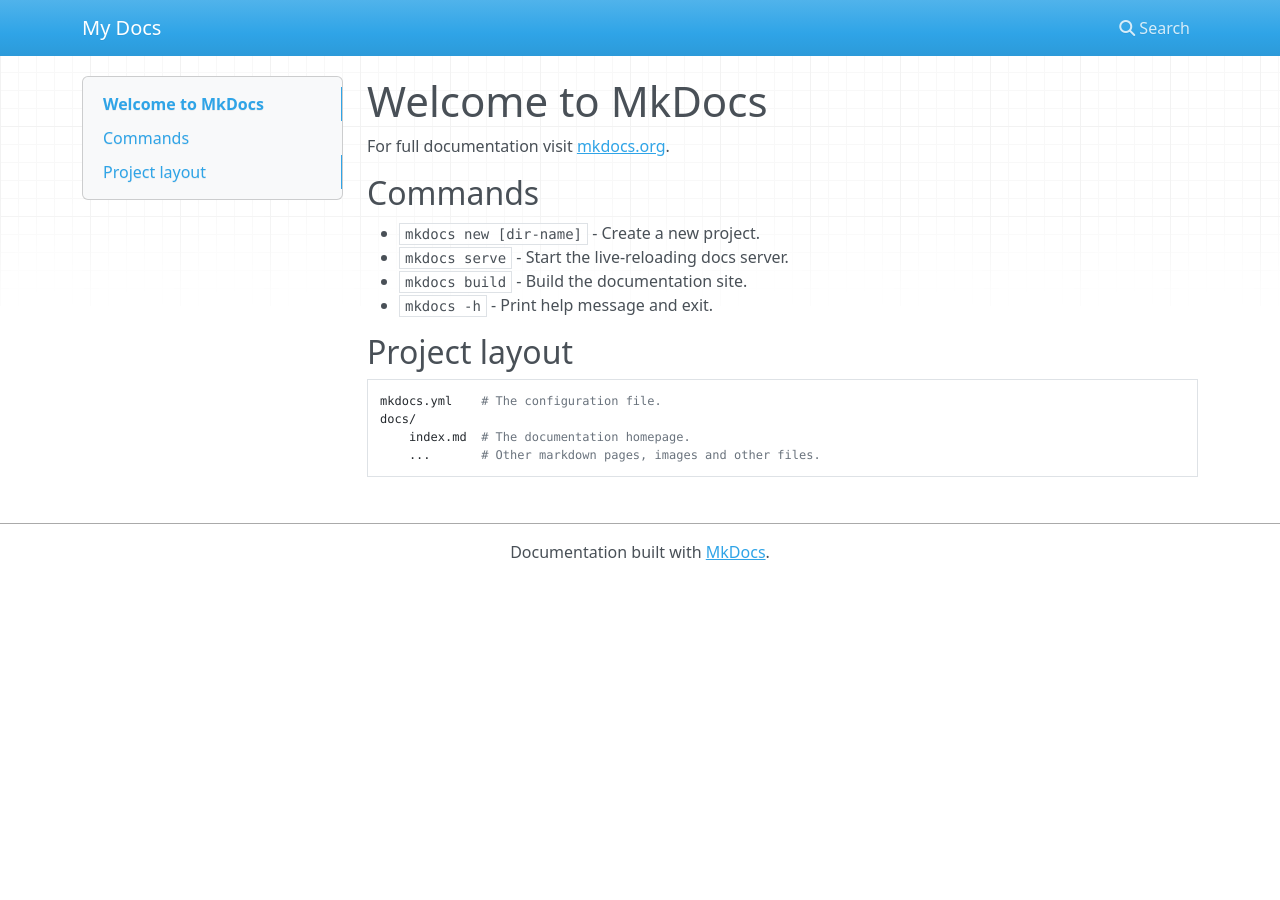
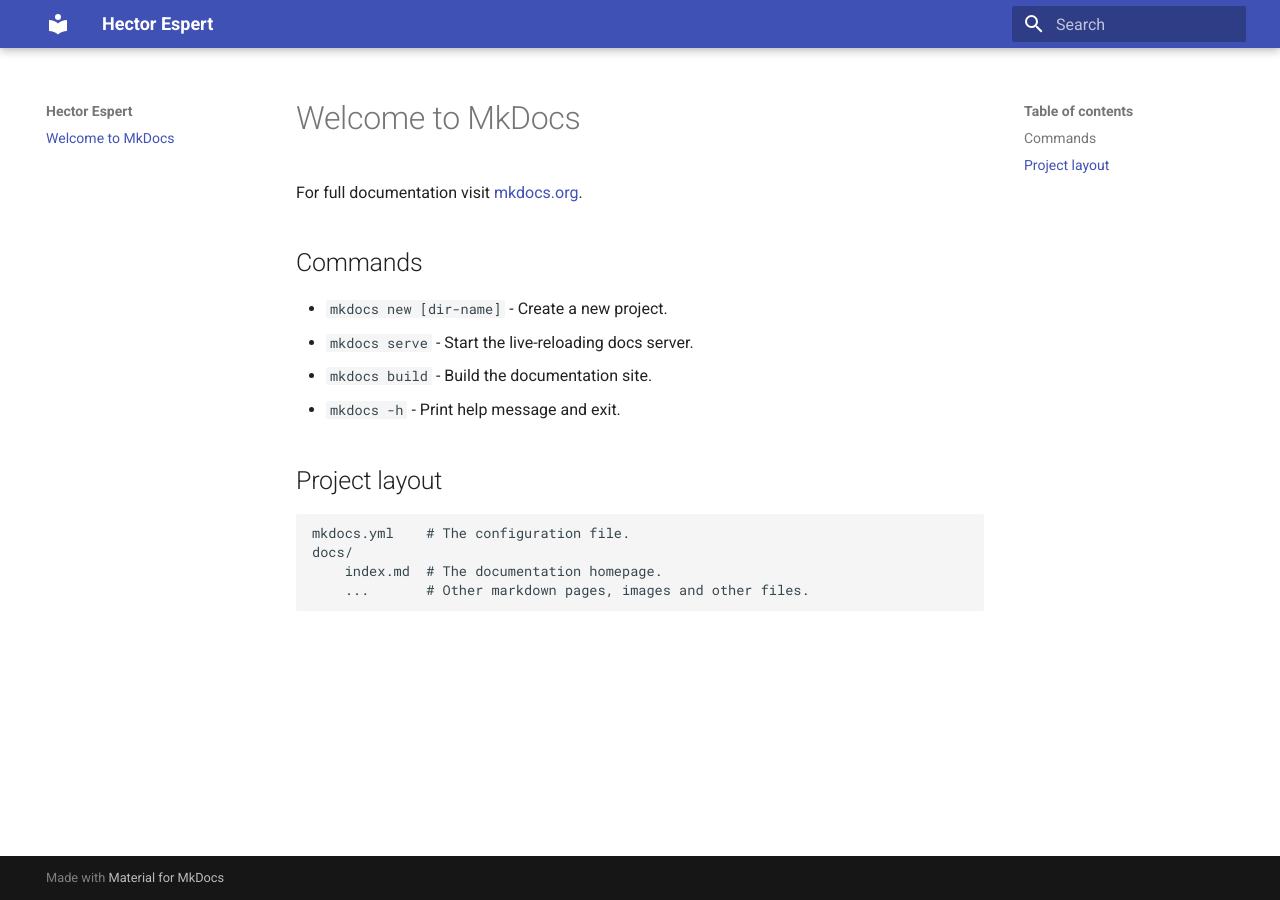
Before and after one commit to hectorespert/hectorespert.github.io, an MkDocs documentation site: the page built from docs/index.md, in a window 1280 px wide. Built offline with MkDocs 1.6.1 and Material for MkDocs 9.7.7, drawn with Linux system fonts in a browser that asks for light colours; nearby versions of some CDN libraries.

Commit message:
Site configuration

```diff
--- a/mkdocs.yml
+++ b/mkdocs.yml
@@ -1 +1,4 @@
-site_name: My Docs
+site_name: Hector Espert
+site_url: https://hectorespert.github.io
+theme:
+  name: material
```
